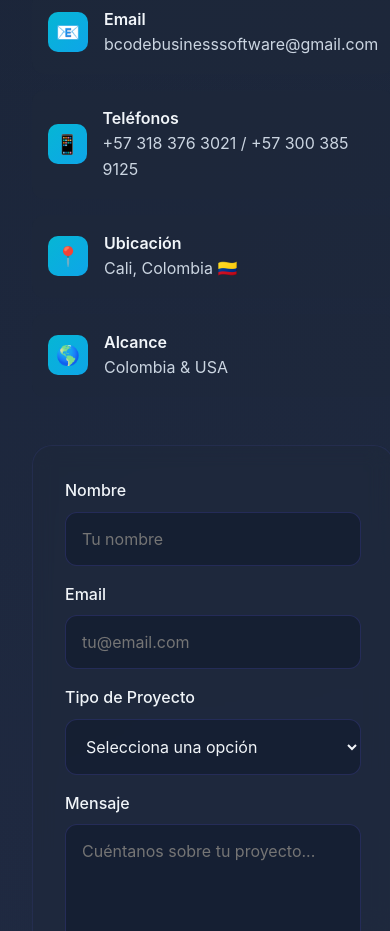
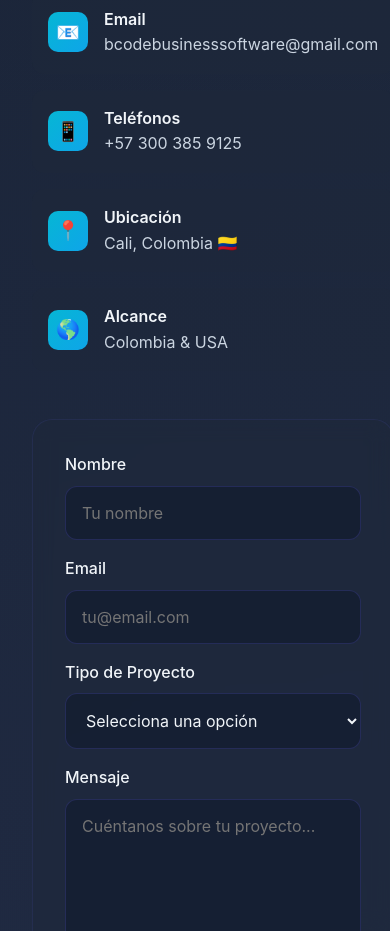
Before and after one commit to caliche2a-arch/BcodeBackup, a React (Vite) app: page / in a window 390 px wide. Shown: the part 8100-9031 px from the top of the page. Built offline with nearby package versions, Linux system fonts and the light colour scheme.

Commit message:
fix cellphone

```diff
--- a/src/App.tsx
+++ b/src/App.tsx
@@ -315,7 +315,7 @@ function App() {
                   <div className="contact-icon">📱</div>
                   <div>
                     <div style={{ color: 'var(--text)', fontWeight: '600' }}>{t('contact.info.phones')}</div>
-                    <div style={{ color: 'var(--text-muted)' }}>+57 318 376 3021 / +57 300 385 9125</div>
+                    <div style={{ color: 'var(--text-muted)' }}>+57 300 385 9125</div>
                   </div>
                 </div>
 
```
